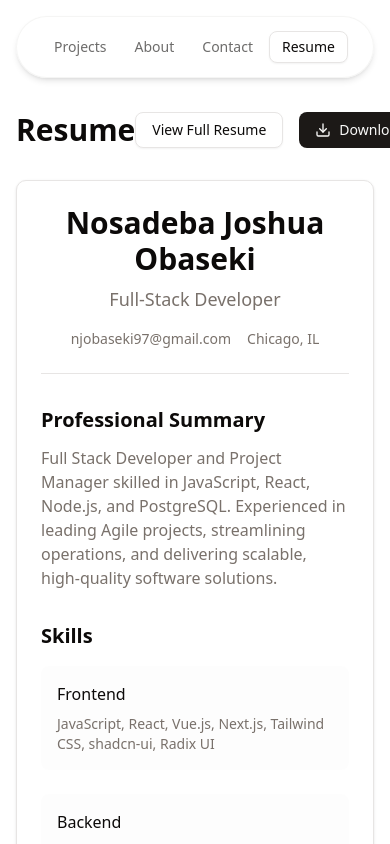
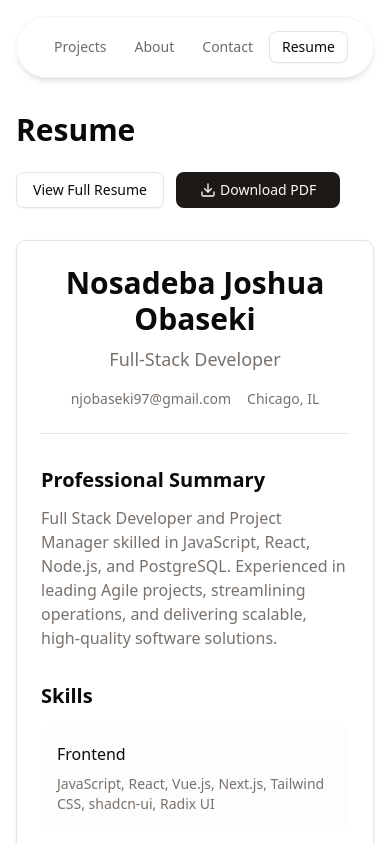
Before and after one commit to Deba97/portfolio-website, a Next.js app: page /resume in a window 390 px wide. Shown: the top 844 px of the page. Built offline with nearby package versions, Linux system fonts and the light colour scheme.

Commit message:
Fix mobile view issues in About, Contact, and Resume components

```diff
--- a/src/app/resume/page.tsx
+++ b/src/app/resume/page.tsx
@@ -18,15 +18,15 @@ export default function ResumePage() {
       <Navbar />
       <main className="flex-1 pt-28 pb-16">
         <div className="container max-w-4xl mx-auto px-4">
-          <div className={`flex justify-between items-center mb-8 opacity-0 ${isLoaded ? "animate-fadeIn opacity-100" : ""}`}>
-            <h1 className="text-3xl font-bold">Resume</h1>
-            <div className="flex gap-4">
+          <div className={`flex flex-col sm:flex-row justify-between items-start sm:items-center gap-4 mb-8 opacity-0 ${isLoaded ? "animate-fadeIn opacity-100" : ""}`}>
+            <h1 className="text-3xl font-bold mb-2 sm:mb-0">Resume</h1>
+            <div className="flex flex-wrap gap-3 w-full sm:w-auto">
               <Button asChild variant="outline" className="transition-transform hover:scale-105">
-                <a href="/resume-export.html" target="_blank">View Full Resume</a>
+                <a href="/resume-export.html" target="_blank" className="text-sm px-2 sm:px-4">View Full Resume</a>
               </Button>
               <Button className="transition-transform hover:scale-105">
-                <a href="/Nosadeba_Joshua_Obaseki_Resume.pdf" download className="flex items-center gap-2">
-                  <svg xmlns="http://www.w3.org/2000/svg" width="20" height="20" viewBox="0 0 24 24" fill="none" stroke="currentColor" strokeWidth="2" strokeLinecap="round" strokeLinejoin="round">
+                <a href="/Nosadeba_Joshua_Obaseki_Resume.pdf" download className="flex items-center gap-1 text-sm px-2 sm:px-4">
+                  <svg xmlns="http://www.w3.org/2000/svg" width="16" height="16" viewBox="0 0 24 24" fill="none" stroke="currentColor" strokeWidth="2" strokeLinecap="round" strokeLinejoin="round">
                     <path d="M21 15v4a2 2 0 0 1-2 2H5a2 2 0 0 1-2-2v-4" />
                     <polyline points="7 10 12 15 17 10" />
                     <line x1="12" y1="15" x2="12" y2="3" />
--- a/src/components/About.tsx
+++ b/src/components/About.tsx
@@ -18,7 +18,7 @@ export function About() {
         <div className="grid grid-cols-1 md:grid-cols-2 gap-12 lg:gap-20 items-start">
           <AnimatedSection direction="left" threshold={0.2}>
             <div className="space-y-6">
-              <div className="space-y-4">
+              <div className="space-y-4 text-left sm:text-left">
                 <p className="text-muted-foreground">
                   I am a passionate Full-Stack Developer with a love for creating elegant solutions to complex problems.
                   My journey in programming began with a curiosity about how websites work, and has evolved into a
@@ -34,7 +34,7 @@ export function About() {
                   or experimenting with new recipes in the kitchen.
                 </p>
               </div>
-              <div className="flex flex-wrap gap-4 pt-2">
+              <div className="flex flex-wrap gap-4 pt-2 justify-start">
                 <Button asChild variant="default">
                   <Link href="/resume">View Resume</Link>
                 </Button>
--- a/src/components/Contact.tsx
+++ b/src/components/Contact.tsx
@@ -16,8 +16,8 @@ export function Contact() {
         </AnimatedHeading>
 
         <div className="grid grid-cols-1 md:grid-cols-2 gap-8 md:gap-12 max-w-5xl mx-auto">
-          <AnimatedSection direction="left" threshold={0.2} className="h-full">
-            <Card className="shadow-sm transition-all duration-300 hover:shadow-md h-full">
+          <AnimatedSection direction="left" threshold={0.2} className="h-full w-full mx-auto">
+            <Card className="shadow-sm transition-all duration-300 hover:shadow-md h-full w-full">
               <CardHeader>
                 <CardTitle>Contact Information</CardTitle>
                 <CardDescription>Reach out through any of these channels</CardDescription>
@@ -80,8 +80,8 @@ export function Contact() {
             </Card>
           </AnimatedSection>
 
-          <AnimatedSection direction="right" threshold={0.2} delay={200} className="h-full">
-            <Card className="shadow-sm transition-all duration-300 hover:shadow-md h-full">
+          <AnimatedSection direction="right" threshold={0.2} delay={200} className="h-full w-full mx-auto">
+            <Card className="shadow-sm transition-all duration-300 hover:shadow-md h-full w-full">
               <CardHeader>
                 <CardTitle>Send a Message</CardTitle>
                 <CardDescription>Fill out the form below and I'll get back to you as soon as possible</CardDescription>
```
